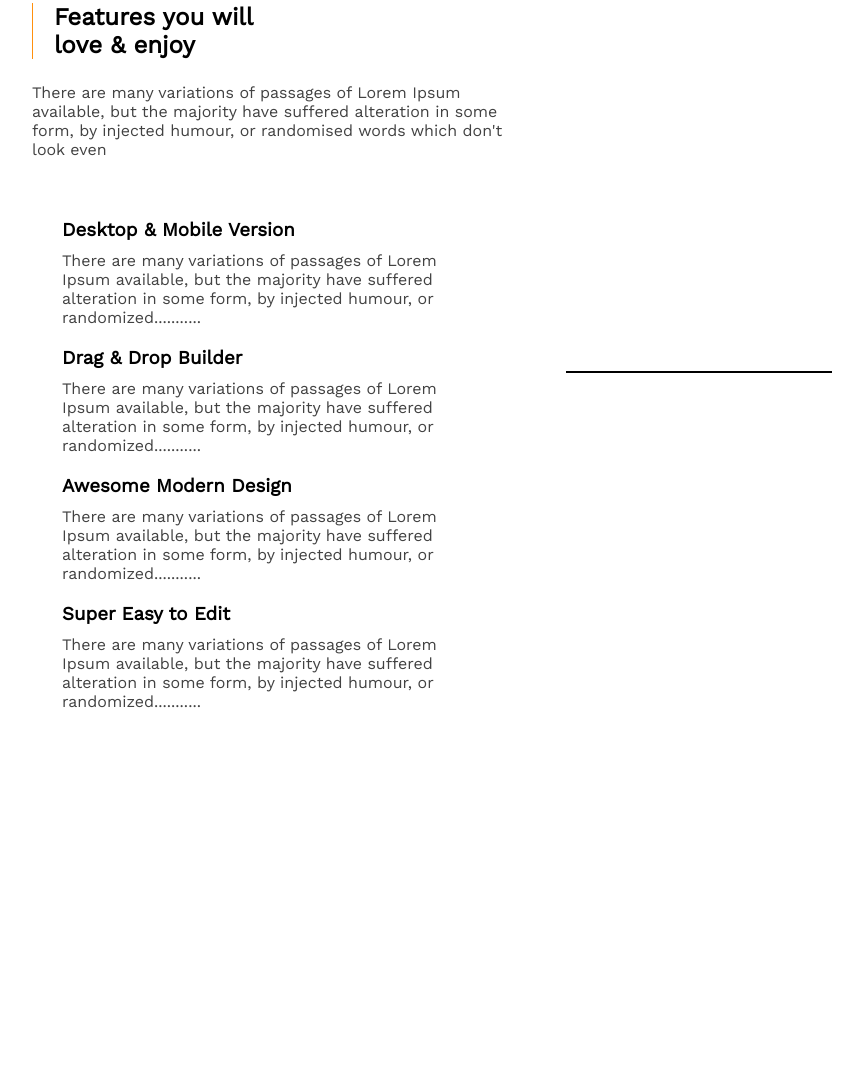
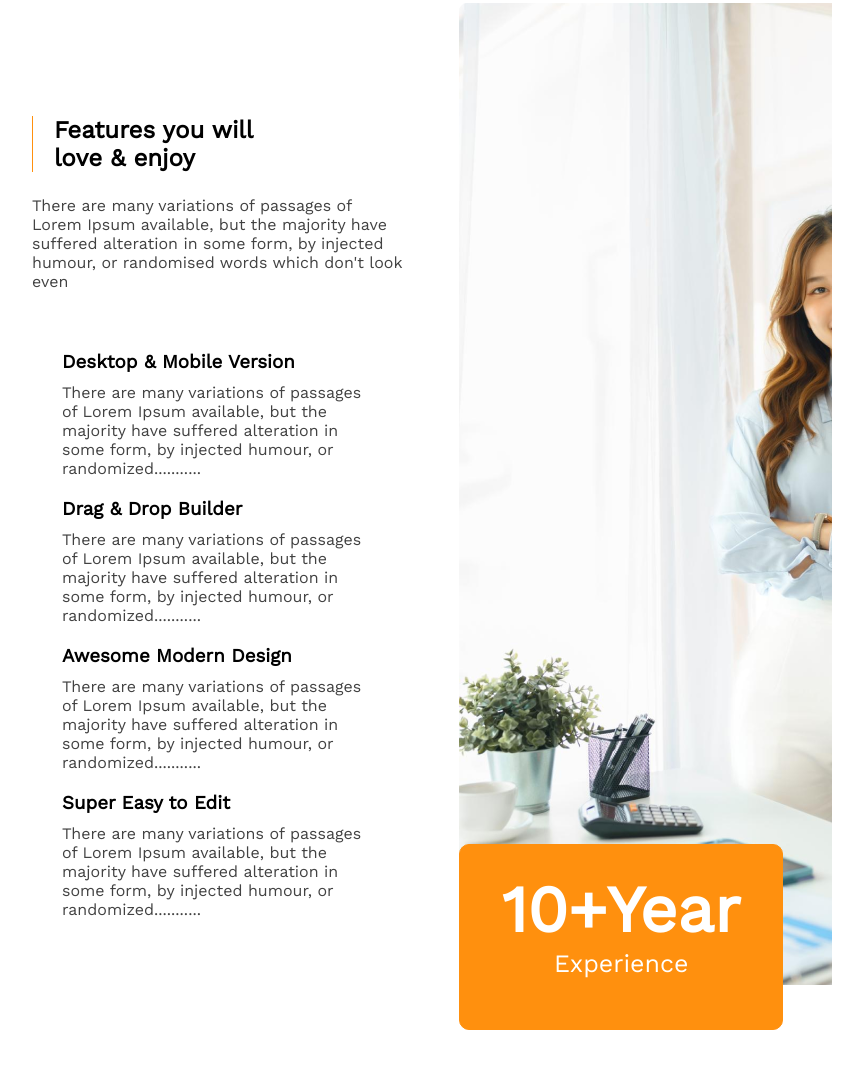
Before and after one commit to Shuvo-2525/g3-architects, a plain HTML site: page index.html in a window 1280 px wide. Shown: the part 1556-2625 px from the top of the page, without its empty margins (208-1071 px from the left). Before the commit the page ends 2427 px from the top, so only its background shows below. Drawn offline with nearby package versions, Linux system fonts and the light colour scheme.

Commit message:
section 2 done

```diff
--- a/index.html
+++ b/index.html
@@ -81,8 +81,12 @@
                     </div>
                 </div>
             </div>
+
             <div class="sec2-img-col">
                 <!-- <img src="images/architect.png" alt="" srcset=""> -->
+                <a href="" class="sec2-btn-special">
+                    10+Year <br> <span class="experience">Experience</span>
+                </a>
             </div>
         </section>
     </main>
--- a/style/style.css
+++ b/style/style.css
@@ -130,12 +130,7 @@ header {
     padding: 130px 240px;
     gap: 54px;
 }
-.sec2-img-col{
-    width: 50%;
-}
-.sec2-img-col img{
-    width: 100%;
-}
+
 
 .sec2-title {
     border-left: 1px solid var(--golden-color);
@@ -160,12 +155,41 @@ header {
 .sec2-sub-des {
     color: var(--secondary-color);
 }
+.sec2-info-col {
+    width: 50%;
+}
 
 .sec2-img-col{
     width: 50%;
-    border: 1px solid ;
-    width: 100%;
-    /* height: 100%;      fixed the backgroudd image of setting up the bottom in the left corner */
-    background: url(../images/architect.png);
-    position: cover;
+    height: 1059px;
+    display: flex;
+    align-items: flex-end;
+    background-image: url(../images/architect.png);
+    background-repeat: no-repeat;
 }
+.sec2-btn-special {
+    font-size: 65px;
+    font-weight: 700;
+    text-align: center;
+    margin-bottom: 32px;
+    line-height: 40px;
+    padding: 45px 42px;
+    text-decoration: none;
+    color: var(--white-color);
+    background-color: var(--golden-color);
+    border-radius: 10px;
+    border: 1px solid var(--golden-color);
+    transition: background-color .5s , color .5s;
+}
+
+.sec2-btn-special:hover {
+    color: #FF900E;
+    background-color: white;
+    border: 1px solid var(--golden-color);
+}
+.experience {
+    font-size: 25px;
+    font-weight: 500;
+}
+
+/* section 3 */
```
